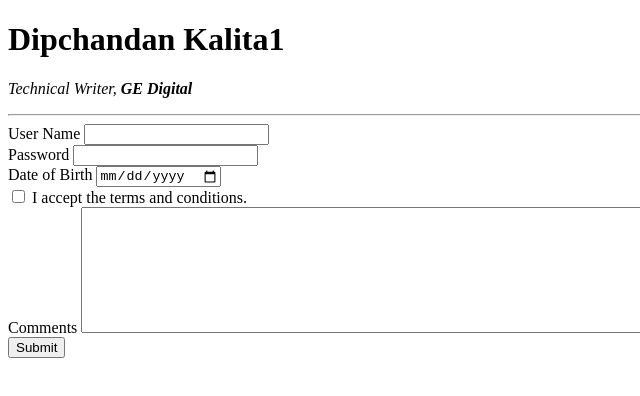
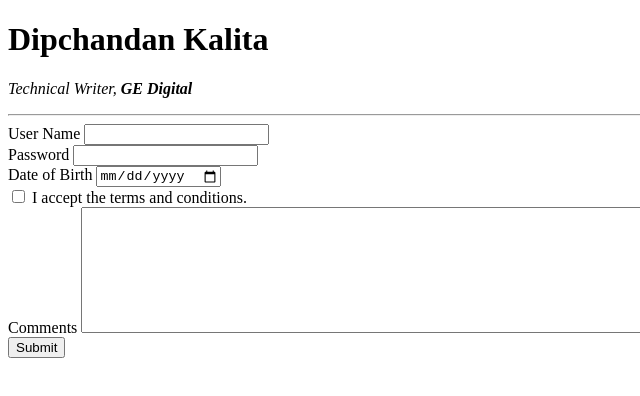
Before and after one commit to Dipchandan-kalita/dipchandan, a plain HTML site: page index.html in a window 1280 px wide. Shown: the full height of the page, 0-640 px from the left. Drawn offline with Linux system fonts and the light colour scheme.

Commit message:
Update index.html

```diff
--- a/index.html
+++ b/index.html
@@ -7,7 +7,7 @@
 </head>
 
 <body>
-  <h1>Dipchandan Kalita1</h1>
+  <h1>Dipchandan Kalita</h1>
   <p>
     <em>Technical Writer, <strong>GE Digital</strong></em>
   </p>
```
